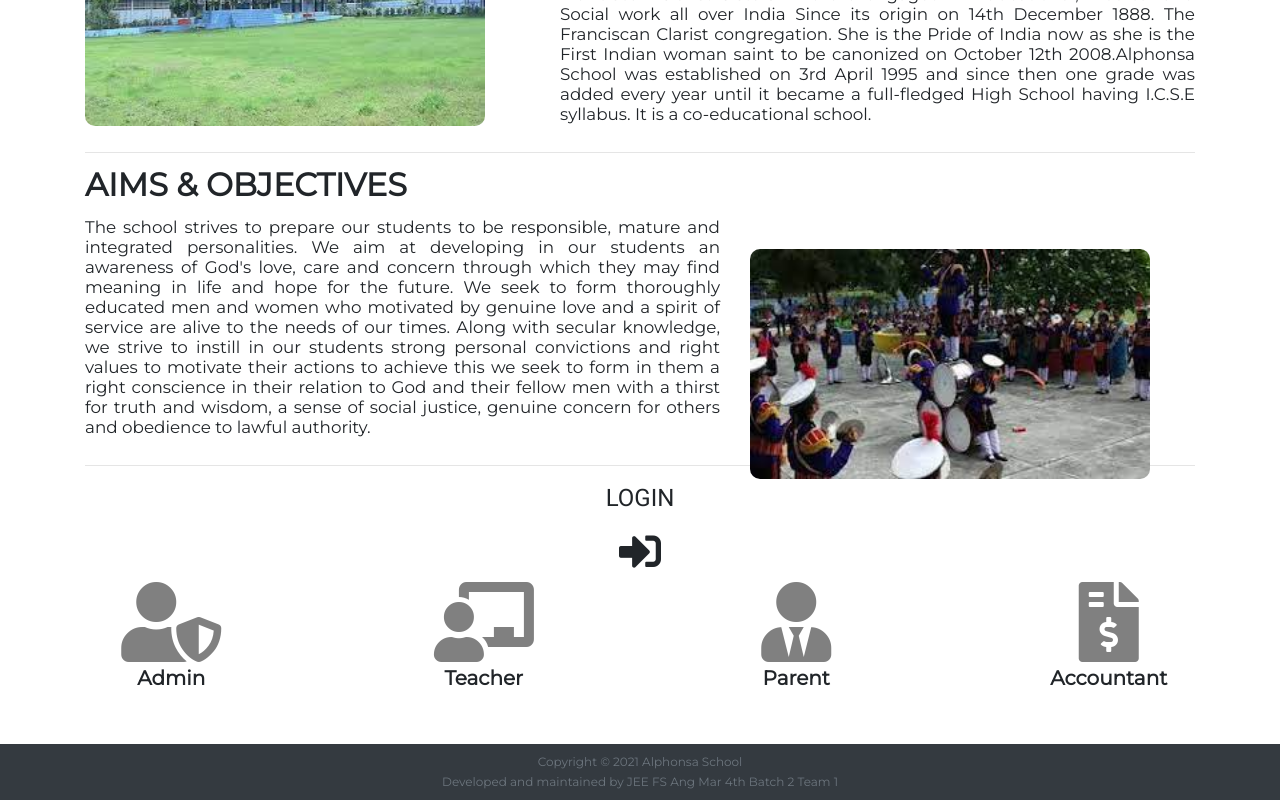
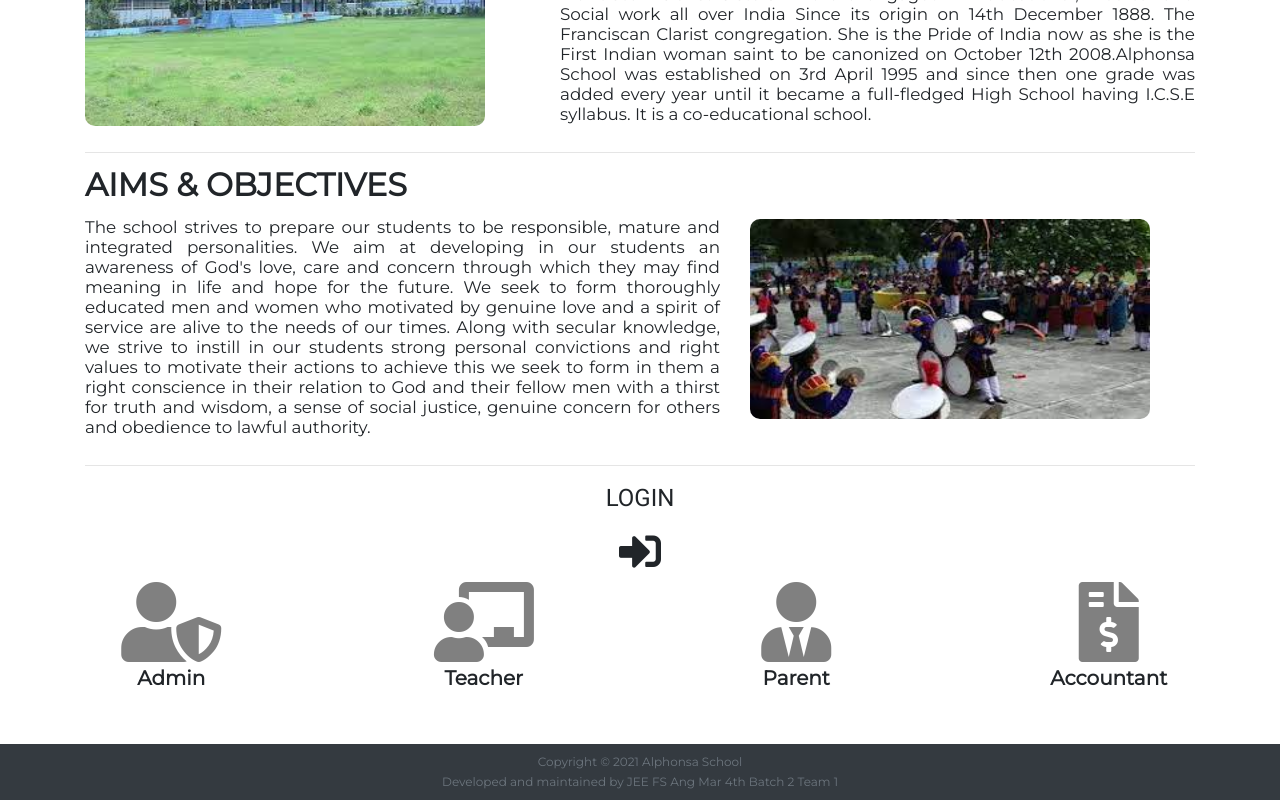
Before and after one commit to AnikS0498/spc-frontEnd, an Angular app: page / in a window 1280 px wide. Shown: the part 1012-1812 px from the top of the page. Built offline with nearby package versions, Linux system fonts and the light colour scheme.

Commit message:
fix image in featurette

```diff
--- a/src/app/featurettes/featurettes.component.css
+++ b/src/app/featurettes/featurettes.component.css
@@ -21,8 +21,8 @@
 
 .img-rounded-move-down{
     border-radius: 10px;
-    position: relative;
-    top: 80px;
+    position: absolute;
+    top: 50px;
 }
 
 .featurette p {
--- a/src/app/featurettes/featurettes.component.html
+++ b/src/app/featurettes/featurettes.component.html
@@ -83,7 +83,7 @@
     <img
       src="../../assets/culturalProgram.jpg"
       class="img-rounded-move-down"
-      height="230"
+      height="200"
       width="400"
     />
   </div>
```
